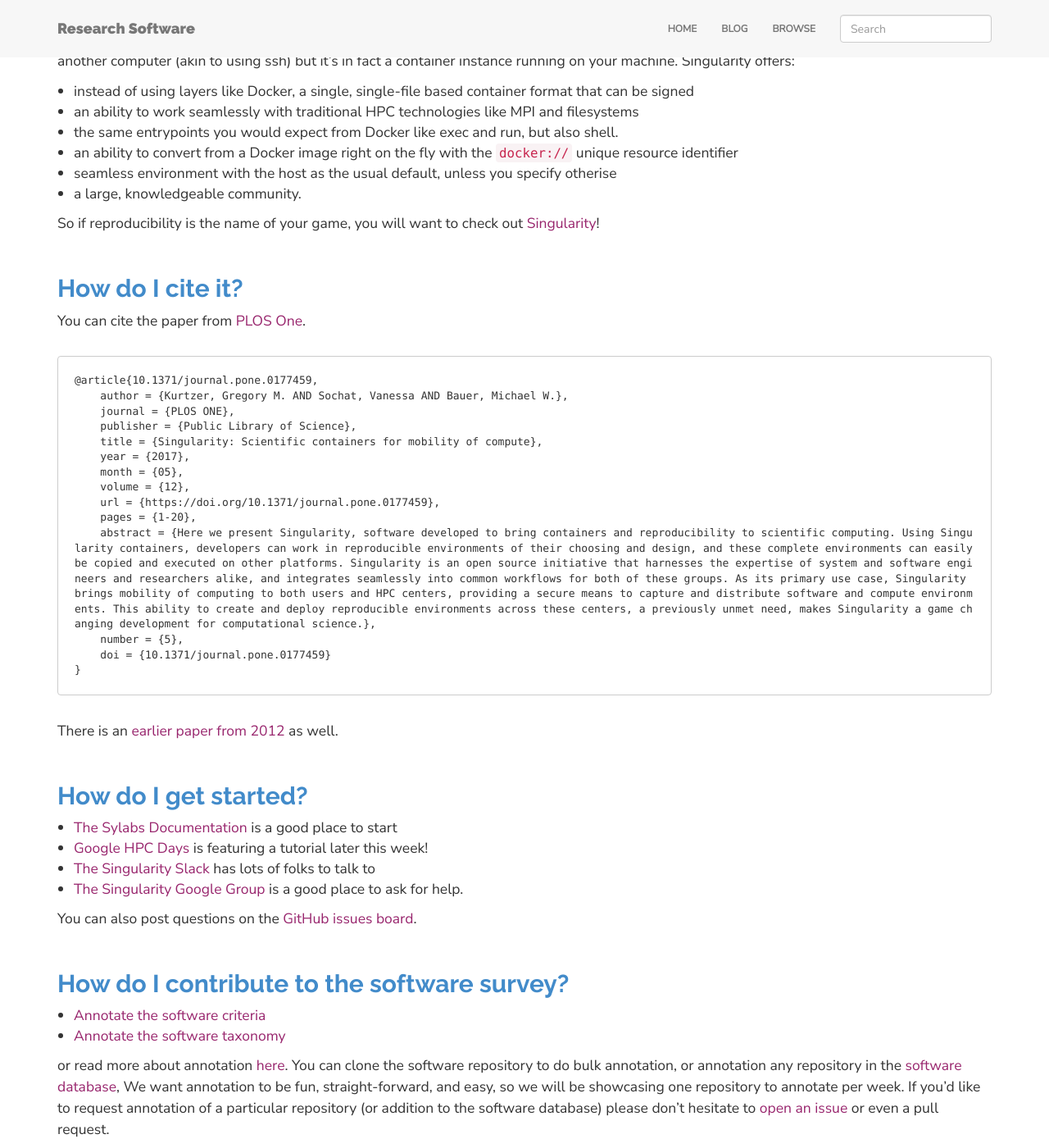
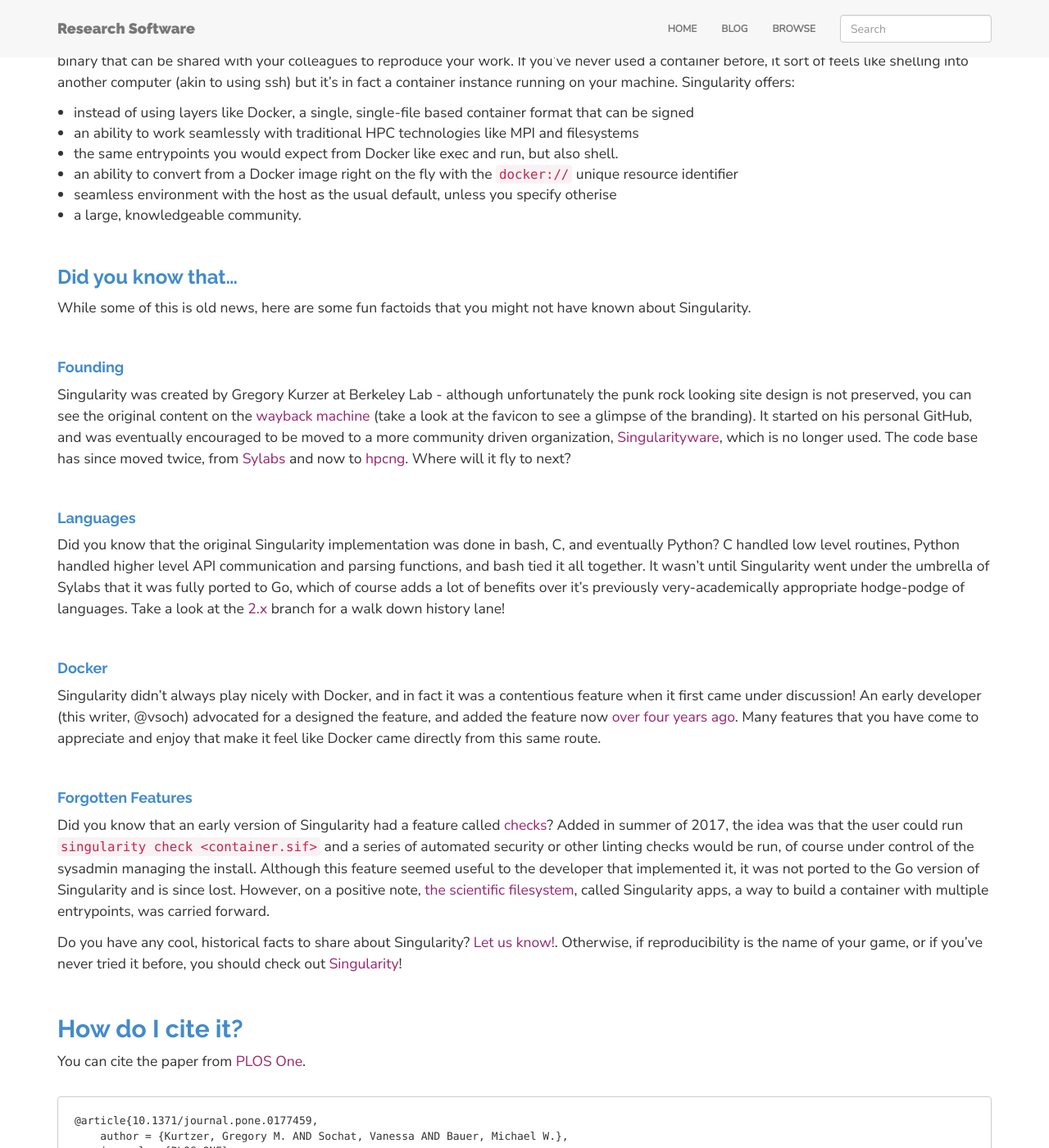
Before and after one commit to rseng/rseng, a Jekyll site: the page built from _posts/software/2020-09-28-singularity.md, in a window 1280 px wide and 1400 px high, scrolled down 1420 px. Shown: the whole window at 82% size. Built offline with Jekyll 4.4.1, drawn with Linux system fonts in a browser that asks for light colours; nearby versions of some CDN libraries; some of the changed text lies outside the part shown.

Commit message:
updating post with fun facts
Signed-off-by: vsoch <vsochat@stanford.edu>

```diff
--- a/_posts/software/2020-09-27-singularity.md
+++ b/_posts/software/2020-09-28-singularity.md
@@ -17,6 +17,7 @@
 featuring this container technology this week, the RSEPedia software showcase is proud to present <a href="https://github.com/hpcng/singularity" target="_blank">Singularity</a>
 for the showcase this week. Singularity, since 2015, has really taken the high performance computing, especially academic,
 world by storm by providing a means to run trusted containers on large research clusters with many users.
+It's not the only, or a sure fire way to have reproducible science, but it sure is a good contender solution!
 Keep reading the following sections to learn more!
 
 <br>
@@ -57,8 +58,45 @@
  - seamless environment with the host as the usual default, unless you specify otherise
  - a large, knowledgeable community.
 
+### Did you know that...
 
-So if reproducibility is the name of your game, you will want to check out <a href="https://sylabs.io/guides/3.5/user-guide/build_a_container.html#creating-writable-sandbox-directories" target='_blank'>Singularity</a>!
+While some of this is old news, here are some fun factoids that you might not have known about Singularity.
+
+#### Founding
+
+Singularity was created by Gregory Kurzer at Berkeley Lab - although unfortunately the punk rock looking site
+design is not preserved, you can see the original content on the [wayback machine](https://web.archive.org/web/20160306005043/http://singularity.lbl.gov/)
+(take a look at the favicon to see a glimpse of the branding). It started on his personal GitHub, and was eventually
+encouraged to be moved to a more community driven organization, [Singularityware](https://github.com/singularityware),
+which is no longer used. The code base has since moved twice, from [Sylabs](https://github.com/sylabs) and now to [hpcng](https://github.com/hpcng/singularity).
+Where will it fly to next?
+
+#### Languages
+
+Did you know that the original Singularity implementation was done in bash, C, and eventually Python? C handled
+low level routines, Python handled higher level API communication and parsing functions, and bash tied it all together.
+It wasn't until Singularity went under the umbrella of Sylabs that it was fully ported to Go, which of course
+adds a lot of benefits over it's previously very-academically appropriate hodge-podge of languages. Take a look at the
+[2.x](https://github.com/hpcng/singularity/tree/vault/2.x) branch for a walk down history lane!
+
+#### Docker
+
+Singularity didn't always play nicely with Docker, and in fact it was a contentious feature when it first came under
+discussion! An early developer (this writer, @vsoch) advocated for a designed the feature, and added the feature
+now [over four years ago](https://github.com/hpcng/singularity/pull/218). Many features that you have come to appreciate
+and enjoy that make it feel like Docker came directly from this same route.
+
+#### Forgotten Features
+
+Did you know that an early version of Singularity had a feature called [checks](https://github.com/hpcng/singularity/pull/789)?
+Added in summer of 2017, the idea was that the user could run `singularity check <container.sif>` and a series of automated security or other
+linting checks would be run, of course under control of the sysadmin managing the install. Although this feature
+seemed useful to the developer that implemented it, it was not ported to the Go version of Singularity and is since
+lost. However, on a positive note, [the scientific filesystem](https://sylabs.io/guides/3.3/user-guide/cli/singularity_apps.html),
+called Singularity apps, a way to build a container with multiple entrypoints, was carried forward.
+
+Do you have any cool, historical facts to share about Singularity? [Let us know!](https://github.com/rseng/rseng/issues).
+Otherwise, if reproducibility is the name of your game, or if you've never tried it before, you should check out <a href="https://sylabs.io/guides/3.5/user-guide/build_a_container.html#creating-writable-sandbox-directories" target='_blank'>Singularity</a>!
 
 <a id="cite">
 ## How do I cite it?
@@ -92,7 +130,8 @@
  - [The Singularity Slack](singularity-container.slack.com) has lots of folks to talk to
  - [The Singularity Google Group](https://groups.google.com/a/lbl.gov/forum/embed/#!forum/singularity) is a good place to ask for help.
 
-You can also post questions on the [GitHub issues board](https://github.com/hpcng/singularity/issues).
+Generally, if you do a GitHub search for Singularity tutorial or getting started, you'll get a robust set of resources, as many
+centers have rolled their own getting started guides. You can also post questions on the [GitHub issues board](https://github.com/hpcng/singularity/issues).
 
 <a id="contribute">
 ## How do I contribute to the software survey?
```
Also changed, not shown: other parts of _posts/software/2020-09-28-singularity.md (+1 -1 lines).
